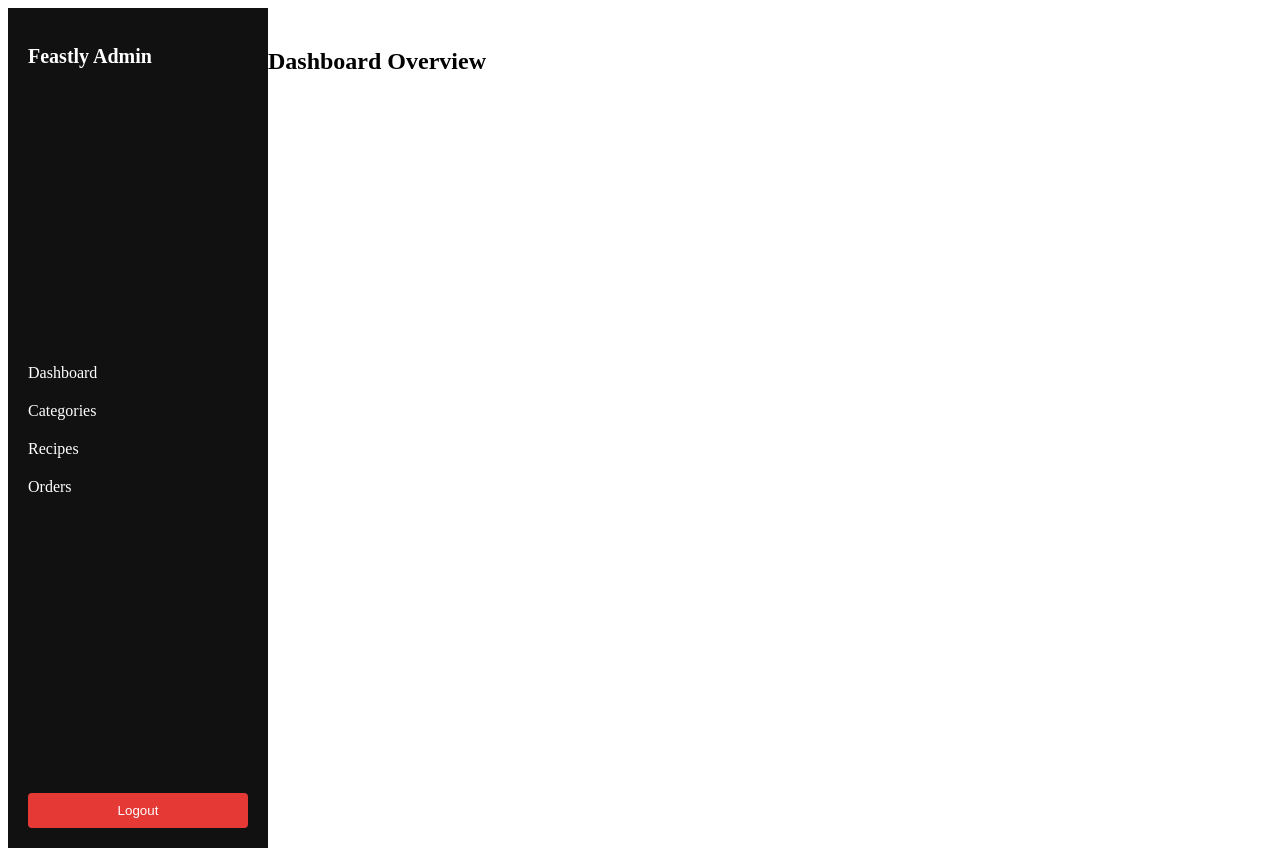
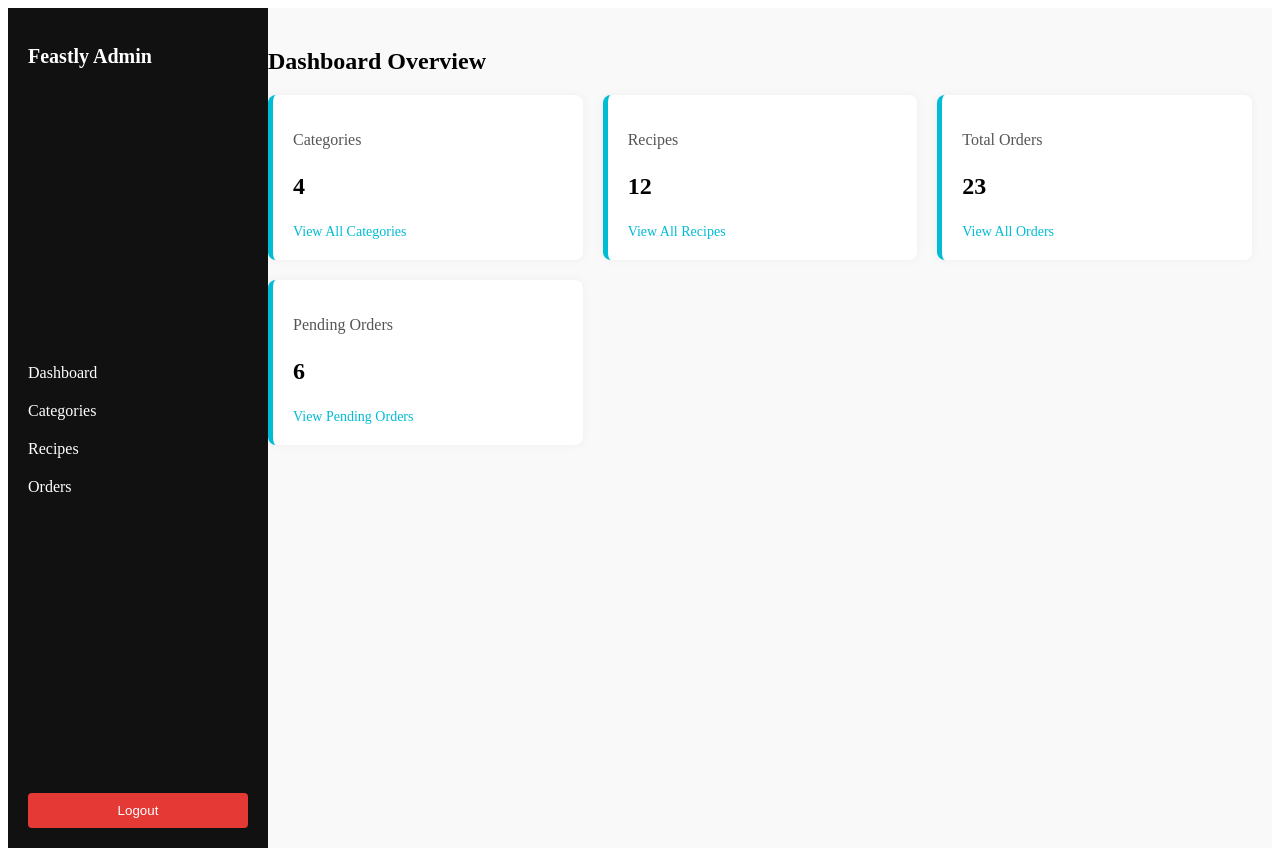
Before and after one commit to SushrutKhajuria/Feastly-Admin, a React (Create React App) app: page /dashboard in a window 1280 px wide. Before the commit the page ends 800 px from the top, so only its background shows below. Built offline with nearby package versions, Linux system fonts and the light colour scheme; no server answers; sample sign-in values are in the browser's storage.

Commit message:
Dashboard with dummy grid and numbers

```diff
--- a/src/pages/Dashboard.js
+++ b/src/pages/Dashboard.js
@@ -1,15 +1,49 @@
 // src/pages/Dashboard.js
 import React from "react";
 import Sidebar from "../components/Sidebar";
+import styles from "./Dashboard.module.css";
+import { Link } from "react-router-dom";
 
 const Dashboard = () => {
+  // Temporary dummy counts
+  const totalCategories = 4;
+  const totalRecipes = 12;
+  const totalOrders = 23;
+  const pendingOrders = 6;
+
   return (
-    <div>
+    <>
       <Sidebar />
-      <div style={{ marginLeft: "240px", padding: "20px" }}>
+      <div className={styles.dashboardContainer}>
         <h2>Dashboard Overview</h2>
+
+        <div className={styles.cardGrid}>
+          <div className={styles.card}>
+            <p className={styles.cardTitle}>Categories</p>
+            <p className={styles.cardValue}>{totalCategories}</p>
+            <Link to="/categories" className={styles.cardLink}>View All Categories</Link>
+          </div>
+
+          <div className={styles.card}>
+            <p className={styles.cardTitle}>Recipes</p>
+            <p className={styles.cardValue}>{totalRecipes}</p>
+            <Link to="/recipes" className={styles.cardLink}>View All Recipes</Link>
+          </div>
+
+          <div className={styles.card}>
+            <p className={styles.cardTitle}>Total Orders</p>
+            <p className={styles.cardValue}>{totalOrders}</p>
+            <Link to="/orders" className={styles.cardLink}>View All Orders</Link>
+          </div>
+
+          <div className={styles.card}>
+            <p className={styles.cardTitle}>Pending Orders</p>
+            <p className={styles.cardValue}>{pendingOrders}</p>
+            <Link to="/orders?filter=pending" className={styles.cardLink}>View Pending Orders</Link>
+          </div>
+        </div>
       </div>
-    </div>
+    </>
   );
 };
 
--- /dev/null
+++ b/src/pages/Dashboard.module.css
@@ -0,0 +1,40 @@
+/* src/pages/Dashboard.module.css */
+.dashboardContainer {
+  margin-left: 240px; /* leave space for sidebar */
+  padding: 20px;
+  background-color: #f9f9f9;
+  min-height: 100vh;
+}
+
+.cardGrid {
+  display: grid;
+  grid-template-columns: repeat(auto-fit, minmax(250px, 1fr));
+  gap: 20px;
+}
+
+.card {
+  background-color: #fff;
+  border-left: 5px solid #00bcd4;
+  padding: 20px;
+  border-radius: 8px;
+  box-shadow: 0 0 10px rgba(0, 0, 0, 0.05);
+}
+
+.cardTitle {
+  font-size: 16px;
+  color: #555;
+  margin-bottom: 10px;
+}
+
+.cardValue {
+  font-size: 24px;
+  font-weight: bold;
+}
+
+.cardLink {
+  display: block;
+  margin-top: 12px;
+  color: #00bcd4;
+  text-decoration: none;
+  font-size: 14px;
+}
```
